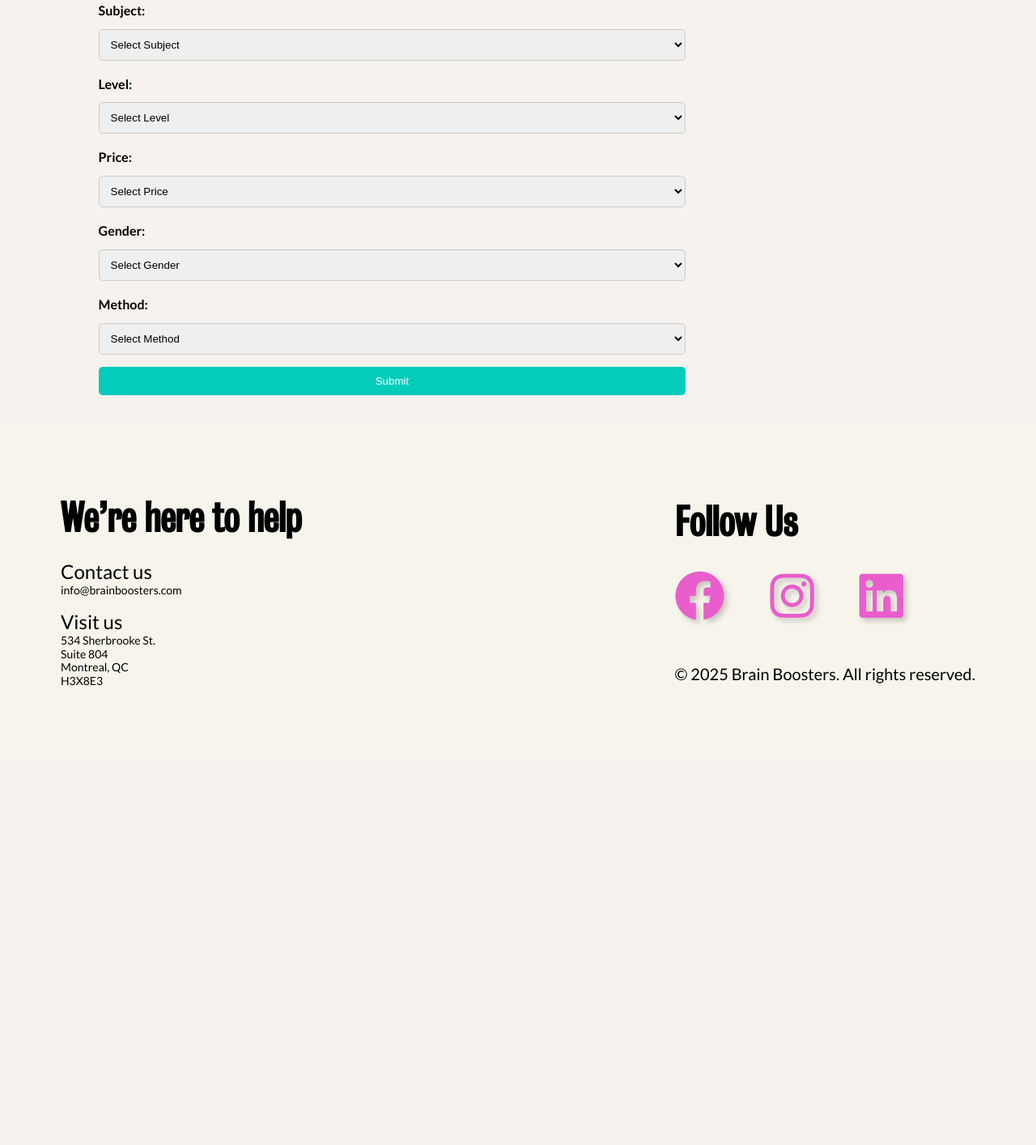
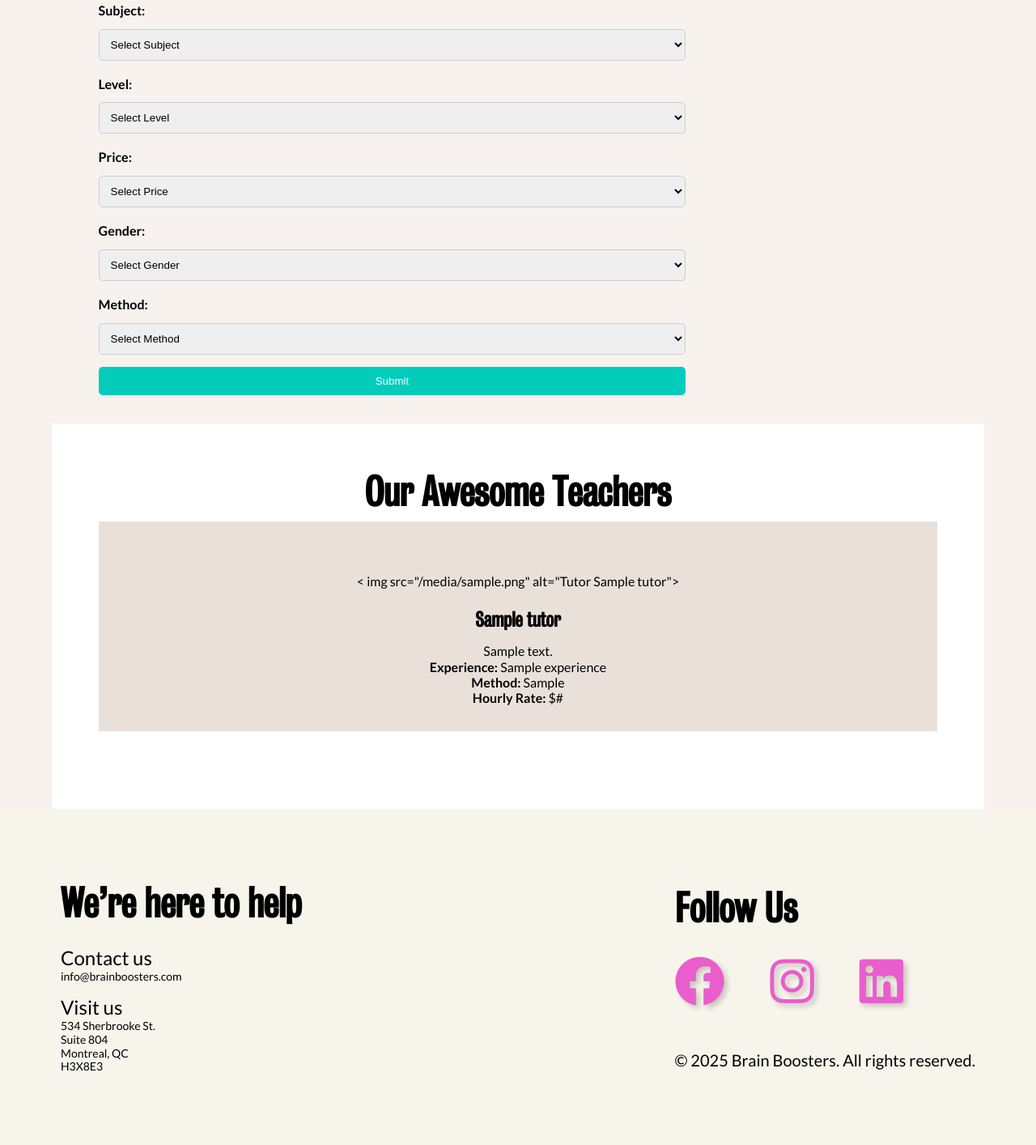
Before and after one commit to 582-41W-VA/Web-Project-2, a Django app: template brainboosters/templates/brainboosters/search.html in a window 1280 px wide. Shown: the part 137-1551 px from the top of the page at 81% size. Before the commit the page ends 984 px from the top, so only its background shows below. Run offline with Django 3.2, Linux system fonts and the light colour scheme; the template is opened without the code that fills it: most values are stand-ins (such as "Sample title", 1, 10 or a date in 2020).

Commit message:
Enhance filter functionality

```diff
--- a/brainboosters/static/css/styles.css
+++ b/brainboosters/static/css/styles.css
@@ -1296,6 +1296,8 @@
 
 .filters button:hover {
   background-color: #10a19d;
+}
+
 
 /* Responsive size 480 */
 @media (max-width: 480px) {
--- a/brainboosters/templates/brainboosters/search.html
+++ b/brainboosters/templates/brainboosters/search.html
@@ -6,17 +7,17 @@
 <!-- filters -->
 <section class="filters">
     <div class="container">
-      <form method="GET" action="{% url 'tutor_search' %}">
+      <form method="POST" action="{% url 'tutor_search' %}">
         {% csrf_token %}
         <div>
             <label for="id_subject">Subject:</label>
             <select name="subject" id="id_subject">
                 <option value="">Select Subject</option>
-                <option value="English">English</option>
-                <option value="French">French</option>
-                <option value="Math">Math</option>
-                <option value="Science">Science</option>
-                <option value="Chemistry">Chemistry</option>
+                <option value="English" {% if request.POST.subject == 'English' %}selected{% endif %}>English</option>
+                <option value="French" {% if request.POST.subject == 'French' %}selected{% endif %}>French</option>
+                <option value="Math" {% if request.POST.subject == 'Math' %}selected{% endif %}>Math</option>
+                <option value="Science" {% if request.POST.subject == 'Science' %}selected{% endif %}>Science</option>
+                <option value="Chemistry" {% if request.POST.subject == 'Chemistry' %}selected{% endif %}>Chemistry</option>
             </select>
         </div>
 
@@ -59,9 +60,9 @@
             <label for="id_filter_method">Method:</label>
             <select name="filter_method" id="id_filter_method">
                 <option value="">Select Method</option>
-                <option value="Online">online</option>
-                <option value="In-person">In-person</option>
-                <option value="Blended">Blended learning</option>
+                <option value="Online" {% if request.POST.filter_method == 'Online' %}selected{% endif %}>online</option>
+                <option value="In-person" {% if request.POST.filter_method == 'In-person' %}selected{% endif %}>In-person</option>
+                <option value="Blended" {% if request.POST.filter_method == 'Blended' %}selected{% endif %}>Blended learning</option>
                 <!-- Add more options as needed -->
             </select>
         </div>
@@ -73,4 +74,31 @@
     </div>
   </section>
   <!-- end of filters -->
+
+<!-- tutors -->
+  <section class="tutor-card">
+    <div class="container">
+      <h2>Our Awesome Teachers</h2>
+      <div class="cards">
+        {% for tutor in tutors %}
+        <article class="card">
+          {% if tutor.user.profile_picture %}
+            < img src="{{ tutor.user.profile_picture.url }}" alt="Tutor {{ tutor.name }}">
+          {% else %}
+            < img src="{% static 'images/default-profile.png' %}" alt="Default Tutor Image">
+          {% endif %}
+          <h4>{{ tutor.name }}</h4>
+          <p>{{ tutor.description|default:"Experienced tutor ready to help you succeed!" }}</p >
+          <p><strong>Experience:</strong> {{ tutor.experience|default:"Not provided" }}</p >
+          <p><strong>Method:</strong> {{ tutor.get_method_display }}</p >
+          <p><strong>Hourly Rate:</strong> ${{ tutor.hourly_rate|default:"N/A" }}</p >
+        </article>
+        {% empty %}
+        <p>No tutors available at the moment. Check back soon!</p >
+        {% endfor %}
+      </div>
+    </div>
+</section>
+
+
 {% endblock %}
```
Also changed, not shown: other parts of brainboosters/templates/brainboosters/search.html (+15 -14 lines), brainboosters/views.py (+5 -6 lines), db.sqlite3 (added).
